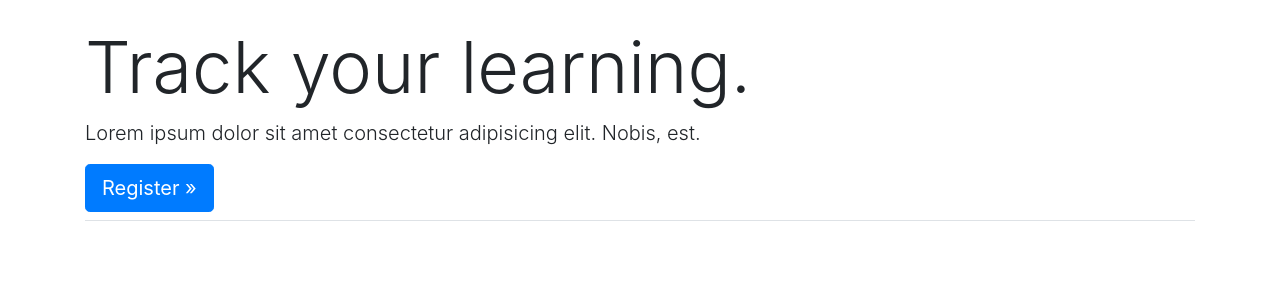
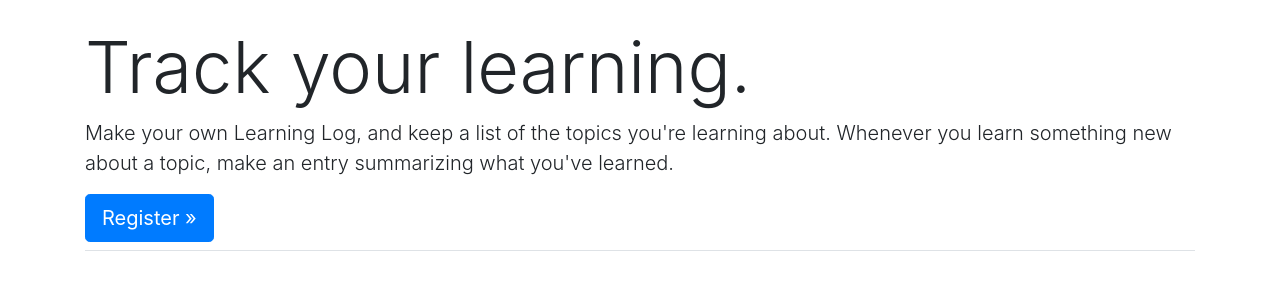
Before and after one commit to DmytroSablin/Django, a Django app: page / in a window 1280 px wide. Shown: the part 58-358 px from the top of the page. Run offline with Django 4.2, Linux system fonts and the light colour scheme; some libraries are stand-ins or nearby versions.

Commit message:
Change index.html

```diff
--- a/learning_logs/templates/learning_logs/index.html
+++ b/learning_logs/templates/learning_logs/index.html
@@ -3,7 +3,9 @@
     <div>
         <h1 class="display-3">Track your learning.</h1>
 
-        <p class="lead">Lorem ipsum dolor sit amet consectetur adipisicing elit. Nobis, est.</p>
+        <p class="lead">Make your own Learning Log, and keep a list of the topics you're learning about. Whenever you learn
+            something new about a topic, make an entry summarizing what you've learned.
+        </p>
 
         <a href="{% url 'users:register' %}" class="btn btn-lg btn-primary" role="button">Register &raquo;</a>
     </div>
```
